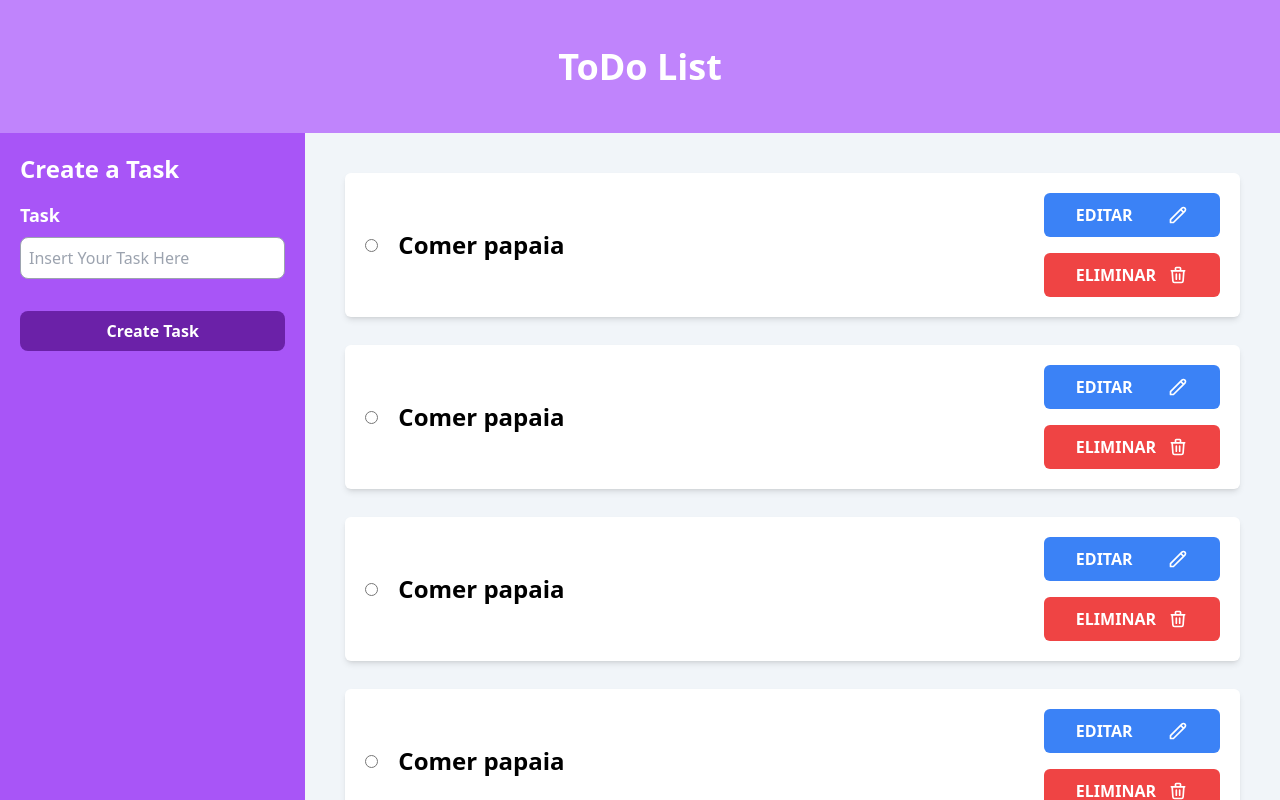
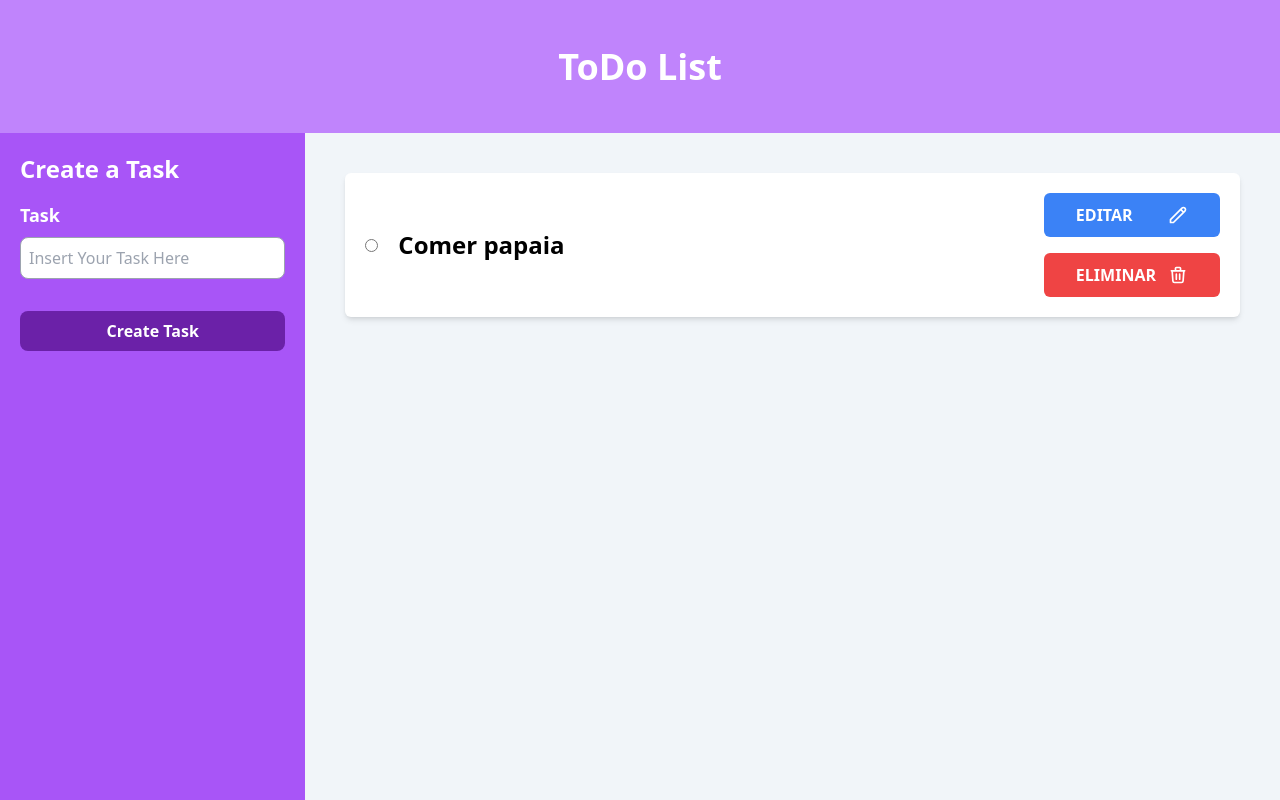
Before and after one commit to Alvarotloc/ToDo-List-Tailwind, a React (Vite) app: page / in a window 1280 px wide. Built offline with nearby package versions, Linux system fonts and the light colour scheme.

Commit message:
Create añadido

```diff
--- a/src/App.tsx
+++ b/src/App.tsx
@@ -1,8 +1,10 @@
 import Header from "./components/Header";
 import Sidebar from "./components/Sidebar";
 import TaskList from "./components/TaskList";
+import { TasksProvider } from "./context/TasksProvider";
 const App = () => {
   return (
+    <TasksProvider>
       <main className="h-screen">
         <Header />
         <div className="h-5/6 flex justify-center">
@@ -10,6 +12,7 @@ const App = () => {
           <TaskList />
         </div>
       </main>
+    </TasksProvider>
   );
 };
 
--- a/src/components/Sidebar.tsx
+++ b/src/components/Sidebar.tsx
@@ -1,10 +1,24 @@
 import { useState } from "react";
+import useTasks from '../hooks/useTasks';
+import { ITasksProvider } from '../interfaces/index';
 const Sidebar = (): JSX.Element => {
   const [isSideBarVisible, setIsSideBarVisible] = useState<boolean>(false);
+  const [tarea, setTarea] = useState<string>('');
+
+    const {tasks,setTasks}:ITasksProvider = useTasks();
+
+  const handleSubmit = (e: React.FormEvent<HTMLFormElement>): void => {
+    e.preventDefault();
+    if(tarea.trim().length === 0){
+        return;
+    }
+    setTasks([...tasks,tarea]);
+    setTarea('');
+  }
   return (
     <>
-      <aside className={`${isSideBarVisible ? 'left-0' : '-left-96'} bg-purple-500 max-w-xs p-5 h-full md:w-80 absolute w-full md:static z-10 transition-all duration-300`}>
-        <form className="grid gap-5">
+      <aside className={`${isSideBarVisible ? 'left-0' : '-left-96'} bg-purple-500 max-w-xs p-5 h-full md:w-80 absolute w-full md:static z-10 transition-all duration-500`}>
+        <form className="grid gap-5" onSubmit={handleSubmit}>
           <fieldset className="grid gap-8">
             <legend className="font-bold text-2xl mb-4 text-white">
               Create a Task
@@ -18,6 +32,8 @@ const Sidebar = (): JSX.Element => {
               </label>
               <input
                 type="text"
+                value={tarea}
+                onChange={(e) => setTarea(e.target.value)}
                 name="task"
                 id="task"
                 placeholder="Insert Your Task Here"
--- a/src/components/Task.tsx
+++ b/src/components/Task.tsx
@@ -1,9 +1,9 @@
-const Task = () => {
+const Task = ({task}:{task : string}) => {
   return (
-    <div className="p-5 h-36 bg-white shadow-md w-full rounded-md flex justify-between gap-1">
+    <div className="p-5 h-36 bg-white shadow-md w-full rounded-md flex justify-between sm:gap-1">
       <div className="flex gap-5 items-center">
         <input type="radio" />
-        <h2 className="font-bold text-lg md:text-2xl">Comer papaia</h2>
+        <h2 className="font-bold text-lg md:text-2xl">{task}</h2>
       </div>
       <div className="grid gap-4">
         <button
--- a/src/components/TaskList.tsx
+++ b/src/components/TaskList.tsx
@@ -1,15 +1,12 @@
 import Task from './Task';
+import useTasks from '../hooks/useTasks';
+import { ITasksProvider } from '../interfaces/index';
 const TaskList = ():JSX.Element => {
+    const {tasks}:ITasksProvider = useTasks();
   return (
-    <div className="p-4 md:p-10 w-4/5 h-full overflow-y-scroll grid gap-7">
-        <Task />
-        <Task />
-        <Task />
-        <Task />
-        <Task />
-        <Task />
-        <Task />
-        <Task />
+    <div className="p-4 md:p-10 w-4/5 h-full overflow-y-scroll flex flex-col gap-7">
+        <Task task='Comer papaia'/>
+        {tasks.map((task:string,index:number) => <Task key={index} task={task}/>)}
     </div>
   )
 }
--- /dev/null
+++ b/src/context/TasksProvider.tsx
@@ -0,0 +1,17 @@
+import { createContext, useState } from 'react';
+import type { IChildren } from '../interfaces/index';
+const TasksContext = createContext<any>({});
+const TasksProvider = ({children}:IChildren) => {
+    const [tasks, setTasks] = useState<string[]>([]);
+  return (
+    <TasksContext.Provider value={{
+        tasks,
+        setTasks
+    }}>
+        {children}
+    </TasksContext.Provider>
+  )
+}
+export {TasksProvider};
+
+export default TasksContext
--- /dev/null
+++ b/src/hooks/useTasks.tsx
@@ -0,0 +1,5 @@
+import { useContext } from 'react';
+import TasksContext from '../context/TasksProvider';
+const useTasks = () => useContext(TasksContext);
+
+export default useTasks
--- a/src/interfaces/index.ts
+++ b/src/interfaces/index.ts
@@ -1,3 +1,7 @@
 export interface IChildren {
     children : JSX.Element | JSX.Element[];
 }
+export interface ITasksProvider {
+    tasks : string[];
+    setTasks : (tasks : string[]) => void;
+}
```
Lines whose indentation alone changed are shown as unchanged.
